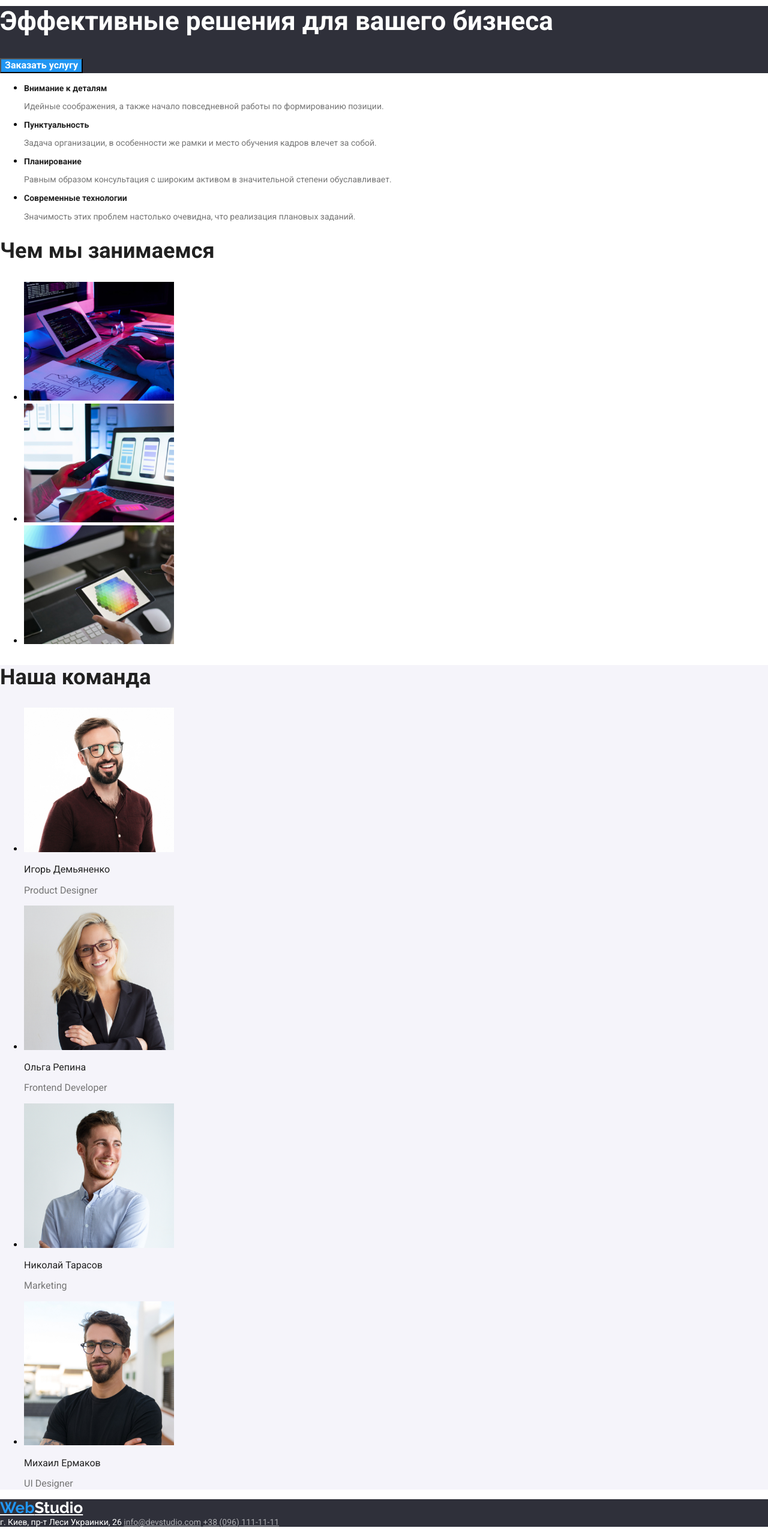
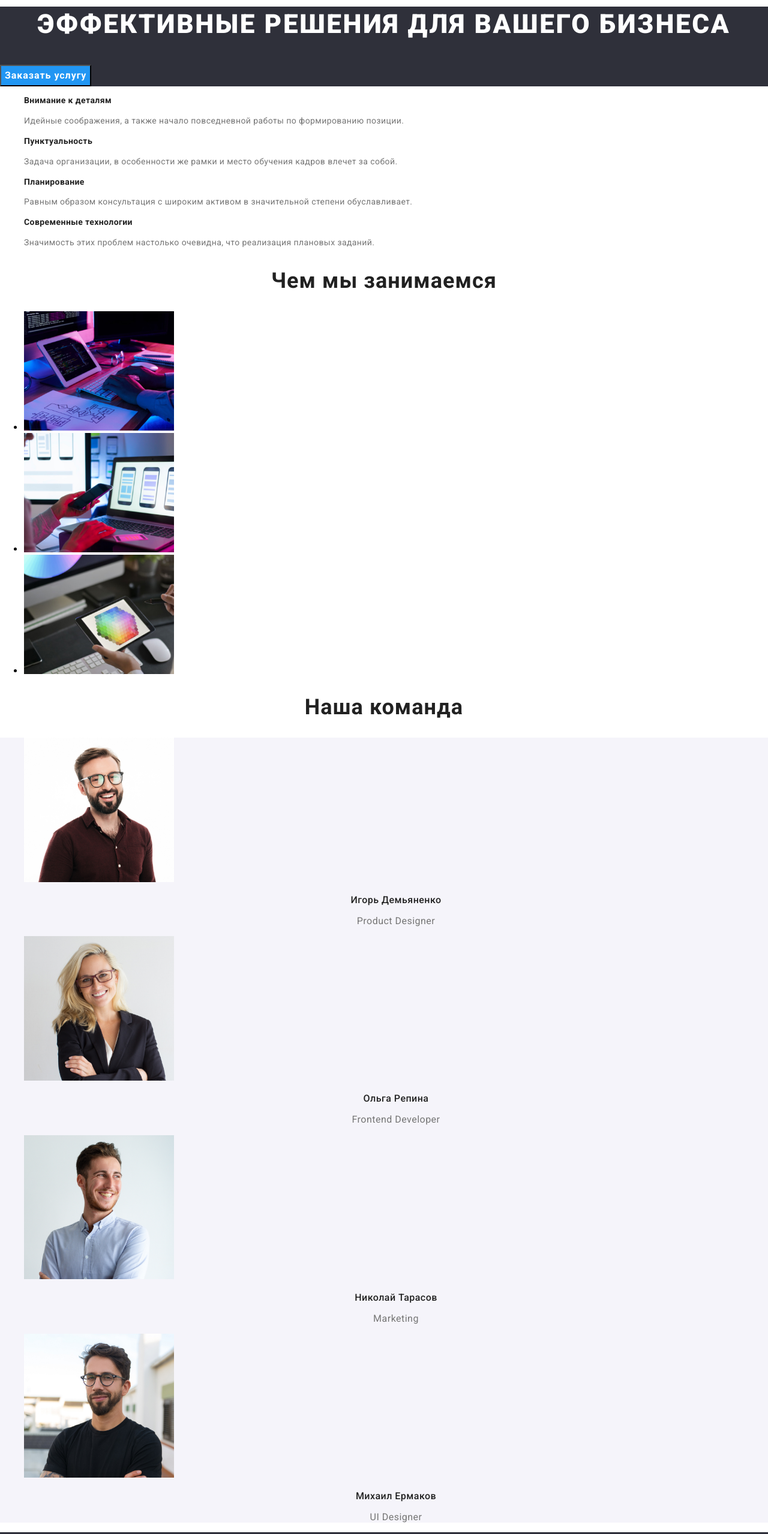
Before and after one commit to Kuchvara/goit-markup-hw-02, a plain HTML site: page index.html in a window 1280 px wide. Shown: the part 180-2738 px from the top of the page at 60% size. Drawn offline with Linux system fonts and the light colour scheme.

Commit message:
Перші виправлення в ДЗ 2
1. С ссылок нужно убрать подчеркивания.
2. https://prnt.sc/u45vk2 , https://prnt.sc/u45vqp - подсвечивайте ссылку текущей страницы, на которой находится пользователь (на вебинарах Репета рассказывал про класс current).
3. https://prnt.sc/u45wm6 - не подгружаем лишнего, font-weight этого шрифта нам нужен только 700; https://prnt.sc/u45x4t - а вот для этого шрифта на нужен еще font-weight 500 и 900.
4. https://prnt.sc/u45y0b содержимое каждой карточки оборачиваем в тег а (ссылку)
5. https://prnt.sc/u45z1c - при указании семейства шрифтов не забываем об этом требовании: https://prnt.sc/u322a9
6. https://prnt.sc/u45zej (и далее по коду) - задавайте жирность шрифта в цифрах (bold – это 700, normal – 400)
7. https://prnt.sc/u460ep - все цвета задаем через переменные
9. https://prnt.sc/u460xp (и далее по коду) - старайтесь избегать использования тегов в виде селекторов (об этом шла речь в общих критериях приема домашних работ: https://prnt.sc/u3210c). Также не используйте глубокую вложенность элементов в качестве селекторов (к примеру, https://prnt.sc/u461m2 - это очень плохой вариант)
8. https://prnt.sc/u4625s , https://prnt.sc/u462le - не нужно разбивать на несколько блоков, пишем все селекторы через запятую (далее по коду еще есть стили, который можно объединить в один блок, поищите самостоятельно)
9. Работа со стилизацией текста не полная (к примеру, нигде не указываете line-height).

```diff
--- a/css/styles.css
+++ b/css/styles.css
@@ -6,149 +6,216 @@
   --gray-2: rgba(255, 255, 255, 0.6);
   --background: #2f303a;
   --background-2: #f5f4fa;
+  --black: #000;
 }
 body {
-  font-family: 'Roboto';
+  font-family: 'Roboto', sans-serif;
 }
+/* логотип ВебСтудіо */
 .logo-header {
-  font-family: 'Raleway';
+  font-family: 'Raleway', sans-serif;
+  font-style: normal;
+  font-weight: 700;
   font-size: 26px;
-  font-style: normal;
-  font-weight: bold;
-  color: black;
+  line-height: 1.19;
+  letter-spacing: 0.03em;
+  color: var(--black);
+  text-decoration: none;
 }
 .logo-footer {
-  font-family: 'Raleway';
+  font-family: 'Raleway', sans-serif;
+  font-style: normal;
+  font-weight: 700;
   font-size: 26px;
-  font-style: normal;
-  font-weight: bold;
-  color: #fff;
+  line-height: 1.19;
+  letter-spacing: 0.03em;
+  color: var(--white);
+  text-decoration: none;
 }
-.logo-footer > span {
-  color: var(--active);
-}
+.logo-footer > span,
 .logo-header > span {
   color: var(--active);
 }
 /* меню навігації в хедері */
-nav > ul > li > a {
+.navigation {
+  list-style: none;
+}
+.navigation-item {
+  font-style: normal;
+  font-weight: 500;
+  font-size: 14px;
+  line-height: 1.14;
+  letter-spacing: 0.02em;
+  color: var(--black-text);
+  text-decoration: none;
+}
+.navigation-item:hover,
+.navigation-item:focus,
+.current {
+  color: var(--active);
+}
+.contacts {
+  list-style: none;
+}
+.contacts-item {
+  color: var(--gray-text);
+  font-style: normal;
+  font-weight: 500;
+  font-size: 14px;
+  line-height: 1.14;
+  letter-spacing: 0.02em;
+  text-decoration: none;
+}
+.contacts-item:hover,
+.contacts-item:focus {
+  color: var(--active);
+}
+/* футер */
+.address {
+  color: var(--white);
+  font-style: normal;
+  font-weight: 400;
+  font-size: 14px;
+  line-height: 1.71;
+  letter-spacing: 0.03em;
+}
+/* тел і емеіл в футері */
+.footer-contact {
+  font-style: normal;
+  font-weight: 400;
+  font-size: 14px;
+  line-height: 1.71;
+  letter-spacing: 0.03em;
+  color: var(--gray-2);
+  text-decoration: none;
+}
+.footer-contact:hover,
+.footer-contact:focus {
+  color: var(--active);
+}
+.footer {
+  background-color: var(--background);
+}
+/* область "Эффективные решения для вашего бизнеса" */
+.main-title {
+  color: var(--white);
+  font-style: normal;
+  font-weight: 900;
+  font-size: 44px;
+  line-height: 1.36;
+  text-align: center;
+  letter-spacing: 0.06em;
+  text-transform: uppercase;
+}
+.title {
+  background-color: var(--background);
+}
+/* кнопка "заказать услуги" */
+.title-button {
+  background-color: var(--active);
+  color: var(--white);
+  font-style: normal;
+  font-weight: 700;
+  font-size: 16px;
+  line-height: 1.875;
+  display: flex;
+  align-items: center;
+  text-align: center;
+  letter-spacing: 0.06em;
+}
+/* Преимущества компании */
+.benefits-title {
+  color: var(--black-text);
+  font-style: normal;
+  font-weight: 700;
+  font-size: 14px;
+  line-height: 1.14;
+  letter-spacing: 0.03em;
+}
+.benefits-item {
+  color: var(--gray-text);
+  font-style: normal;
+  font-weight: 400;
+  font-size: 14px;
+  line-height: 1.71;
+  letter-spacing: 0.03em;
+}
+.benefits {
+  list-style: none;
+}
+/* Чем занимается компания */
+.section-article {
+  color: var(--black-text);
+  font-style: normal;
+  font-weight: 700;
+  font-size: 36px;
+  line-height: 1.17;
+  text-align: center;
+  letter-spacing: 0.03em;
+}
+/* Команда */
+.team-title {
   color: var(--black-text);
   font-style: normal;
   font-weight: 500;
-  font-size: 14px;
+  font-size: 16px;
+  line-height: 1.19;
+  text-align: center;
+  letter-spacing: 0.03em;
 }
-nav > ul > li > a:hover {
-  color: var(--active);
+.team-item {
+  color: var(--gray-text);
+  font-style: normal;
+  font-weight: 400;
+  font-size: 16px;
+  line-height: 1.19;
+  text-align: center;
+  letter-spacing: 0.03em;
 }
-nav > ul > li > a:focus {
-  color: var(--active);
+.team {
+  background-color: var(--background-2);
+  list-style: none;
 }
-address {
-  color: var(--white);
-  font-style: normal;
-  font-weight: normal;
-  font-size: 14px;
+/* Портфоліо */
+/* кнопки фільтрів в портфоліо */
+.portfolio-menu {
+  list-style: none;
 }
-/* тел і емеіл в футері */
-address > a {
-  color: var(--gray-2);
-}
-address > a:hover {
-  color: var(--active);
-}
-address > a:focus {
-  color: var(--active);
-}
-footer {
-  background-color: var(--background);
-}
-/* кнопки фільтрів в портфоліо */
 .portfolio-button {
   color: var(--black-text);
   font-style: normal;
   font-weight: 500;
   font-size: 16px;
+  line-height: 1.62;
+  text-align: center;
+  letter-spacing: 0.03em;
 }
-.portfolio-button:hover {
-  color: var(--white);
-  background-color: var(--active);
-}
+.portfolio-button:hover,
 .portfolio-button:focus {
   color: var(--white);
   background-color: var(--active);
 }
-.portfolio-item > li > h3 {
+/* головний контент портфоліо */
+.portfolio {
+  list-style: none;
+}
+.portfolio-link {
+  text-decoration: none;
+}
+.portfolio-title {
   color: var(--black-text);
   font-style: normal;
-  font-weight: bold;
+  font-weight: 700;
   font-size: 18px;
+  line-height: 2;
+  letter-spacing: 0.06em;
+  text-decoration: none;
 }
-.portfolio-item > li > p {
+.portfolio-item {
   color: var(--gray-text);
   font-style: normal;
-  font-weight: normal;
+  font-weight: 400;
   font-size: 16px;
+  line-height: 1.87;
+  letter-spacing: 0.03em;
 }
-/* телефон і мейл в хедері */
-.contacts {
-  color: var(--gray-text);
-  font-style: normal;
-  font-weight: 500;
-  font-size: 14px;
-}
-.contacts:hover {
-  color: var(--active);
-}
-.contacts:focus {
-  color: var(--active);
-}
-h1 {
-  color: var(--white);
-  font-style: normal;
-  font-weight: 900;
-  font-size: 44px;
-}
-.title {
-  background-color: var(--background);
-}
-/* кнопка "заказать услуги" */
-.title > button {
-  background-color: var(--active);
-  color: var(--white);
-  font-style: normal;
-  font-weight: bold;
-  font-size: 16px;
-}
-.benefits > ul > li > h3 {
-  color: var(--black-text);
-  font-style: normal;
-  font-weight: bold;
-  font-size: 14px;
-}
-.benefits > ul > li > p {
-  color: var(--gray-text);
-  font-style: normal;
-  font-weight: normal;
-  font-size: 14px;
-}
-h2 {
-  color: var(--black-text);
-  font-style: normal;
-  font-weight: bold;
-  font-size: 36px;
-}
-.team > ul > li > h3 {
-  color: var(--black-text);
-  font-style: normal;
-  font-weight: 500;
-  font-size: 16px;
-}
-.team > ul > li > p {
-  color: var(--gray-text);
-  font-style: normal;
-  font-weight: normal;
-  font-size: 16px;
-}
-.team {
-  background-color: var(--background-2);
-}
--- a/index.html
+++ b/index.html
@@ -7,65 +7,76 @@
     <link rel="stylesheet" href="./css/normalize.css" />
     <link rel="stylesheet" href="./css/styles.css" />
     <link
-      href="https://fonts.googleapis.com/css2?family=Raleway:wght@400;700&family=Roboto:wght@400;700&display=swap"
       rel="stylesheet"
+      href="https://fonts.googleapis.com/css2?family=Raleway:wght@700&family=Roboto:wght@400;500;700;900&display=swap"
     />
   </head>
   <body>
     <header>
       <nav>
-        <a class="logo-header" href="https://kuchvara.github.io/goit-markup-hw-02/">
+        <a
+          class="logo-header"
+          href="https://kuchvara.github.io/goit-markup-hw-02/"
+        >
           <span>Web</span>Studio
         </a>
-        <ul>
-          <li><a href="">Студия</a></li>
-          <li><a href="/goit-markup-hw-02/portfolio.html">Портфолио</a></li>
-          <li><a href="">Контакты</a></li>
+        <ul class="navigation">
+          <li>
+            <a class="navigation-item current" href="">Студия</a>
+          </li>
+          <li>
+            <a class="navigation-item" href="./portfolio.html">Портфолио</a>
+          </li>
+          <li>
+            <a class="navigation-item" href="">Контакты</a>
+          </li>
         </ul>
       </nav>
-      <ul>
+      <ul class="contacts">
         <li>
-          <a href="mailto:info@devstudio.com" class="contacts"
+          <a href="mailto:info@devstudio.com" class="contacts-item"
             >info@devstudio.com</a
           >
         </li>
         <li>
-          <a href="tel:+380961111111" class="contacts">+38 (096) 111-11-11</a>
+          <a href="tel:+380961111111" class="contacts-item"
+            >+38 (096) 111-11-11</a
+          >
         </li>
       </ul>
     </header>
     <main>
       <!-- Преимущества компании -->
       <section class="title">
-        <h1>Эффективные решения для вашего бизнеса</h1>
-        <button>Заказать услугу</button>
+        <h1 class="main-title">Эффективные решения для вашего бизнеса</h1>
+        <button type="button" class="title-button">Заказать услугу</button>
       </section>
-      <section class="benefits">
-        <ul>
+      <section>
+        <ul class="benefits">
           <li>
-            <h3>Внимание к деталям</h3>
-            <p>
+            <h3 class="benefits-title">Внимание к деталям</h3>
+            <p class="benefits-item">
               Идейные соображения, а также начало повседневной работы по
               формированию позиции.
             </p>
           </li>
           <li>
-            <h3>Пунктуальность</h3>
-            <p>
+            <h3 class="benefits-title">Пунктуальность</h3>
+            <p class="benefits-item">
               Задача организации, в особенности же рамки и место обучения кадров
               влечет за собой.
             </p>
           </li>
           <li>
-            <h3>Планирование</h3>
-            <p>
+            <h3 class="benefits-title">Планирование</h3>
+            <p class="benefits-item">
               Равным образом консультация с широким активом в значительной
               степени обуславливает.
             </p>
           </li>
           <li>
-            <h3>Современные технологии</h3>
-            <p>
+            <h3 class="benefits-title">Современные технологии</h3>
+            <p class="benefits-item">
               Значимость этих проблем настолько очевидна, что реализация
               плановых заданий.
             </p>
@@ -74,7 +85,7 @@
       </section>
       <!-- Чем занимается компания -->
       <section>
-        <h2>Чем мы занимаемся</h2>
+        <h2 class="section-article">Чем мы занимаемся</h2>
         <ul>
           <li>
             <img src="./images/img.jpg" width="250" alt="рабочее место" />
@@ -92,40 +103,48 @@
         </ul>
       </section>
       <!-- Наша команда -->
-      <section class="team">
-        <h2>Наша команда</h2>
-        <ul>
+      <section>
+        <h2 class="section-article">Наша команда</h2>
+        <ul class="team">
           <li>
             <img src="./images/Igor.jpg" width="250" alt="Игорь Демьяненко" />
-            <h3>Игорь Демьяненко</h3>
-            <p lang="en">Product Designer</p>
+            <h3 class="team-title">Игорь Демьяненко</h3>
+            <p lang="en" class="team-item">Product Designer</p>
           </li>
           <li>
             <img src="./images/Olga.jpg" width="250" alt="Ольга Репина" />
-            <h3>Ольга Репина</h3>
-            <p lang="en">Frontend Developer</p>
+            <h3 class="team-title">Ольга Репина</h3>
+            <p lang="en" class="team-item">Frontend Developer</p>
           </li>
           <li>
             <img src="./images/Nikolaj.jpg" width="250" alt="Николай Тарасов" />
-            <h3>Николай Тарасов</h3>
-            <p lang="en">Marketing</p>
+            <h3 class="team-title">Николай Тарасов</h3>
+            <p lang="en" class="team-item">Marketing</p>
           </li>
           <li>
             <img src="./images/Mihail.jpg" width="250" alt="Михаил Ермаков" />
-            <h3>Михаил Ермаков</h3>
-            <p lang="en">UI Designer</p>
+            <h3 class="team-title">Михаил Ермаков</h3>
+            <p lang="en" class="team-item">UI Designer</p>
           </li>
         </ul>
       </section>
     </main>
-    <footer>
-      <a class="logo-footer" href="https://kuchvara.github.io/goit-markup-hw-02/">
+    <footer class="footer">
+      <a
+        class="logo-footer"
+        href="https://kuchvara.github.io/goit-markup-hw-02/"
+      >
         <span>Web</span>Studio
       </a>
-      <address>
-        г. Киев, пр-т Леси Украинки, 26
-        <a href="mailto:info@devstudio.com">info@devstudio.com</a>
-        <a href="tel:+380961111111">+38 (096) 111-11-11</a>
+      <address class="address">
+        г. Киев, пр-т Леси Украинки, 26 <br />
+        <a href="mailto:info@devstudio.com" class="footer-contact"
+          >info@devstudio.com</a
+        >
+        <br />
+        <a href="tel:+380961111111" class="footer-contact"
+          >+38 (096) 111-11-11</a
+        >
       </address>
     </footer>
   </body>
```
Also changed, not shown: portfolio.html (+77 -42 lines).
